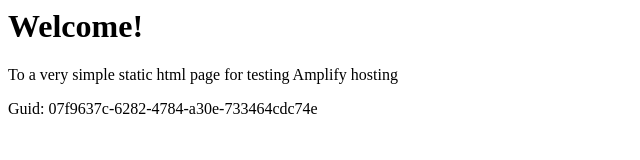
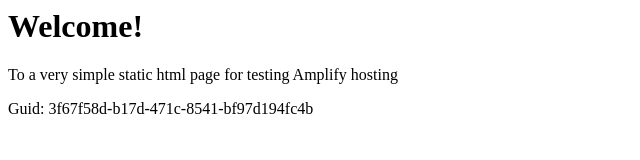
Before and after one commit to aws-aemilia-syd/Github-PR-Commit-Integration-Test-DoNotTouch-GitHubWebhookPushCanaryTest-v1-preprod-ap-southeast-2, a website: page src/index.html in a window 1280 px wide. Shown: the full height of the page, 0-640 px from the left. Drawn offline with Linux system fonts and the light colour scheme.

Commit message:
commit from integ tests

```diff
--- a/src/index.html
+++ b/src/index.html
@@ -12,6 +12,6 @@
 <body>
     <h1>Welcome!</h1>
     <p>To a very simple static html page for testing Amplify hosting</p>
-    <p>Guid: 07f9637c-6282-4784-a30e-733464cdc74e</p></body>
+    <p>Guid: 3f67f58d-b17d-471c-8541-bf97d194fc4b</p></body>
 
 </html>
```
